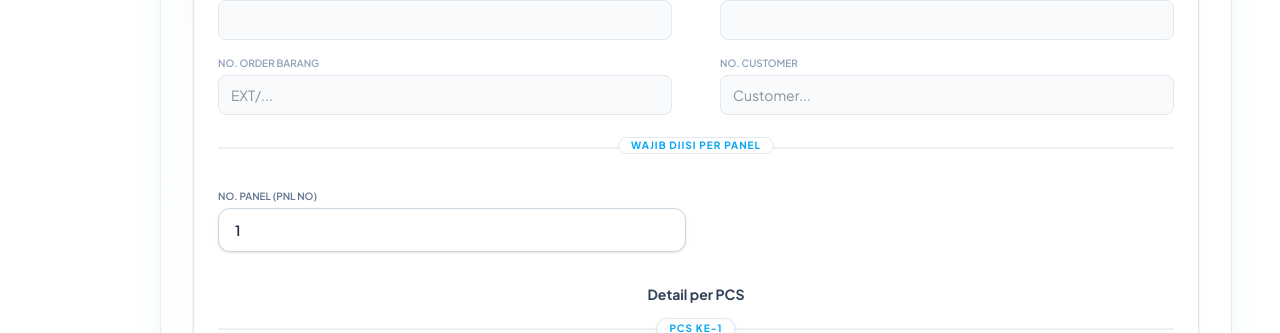
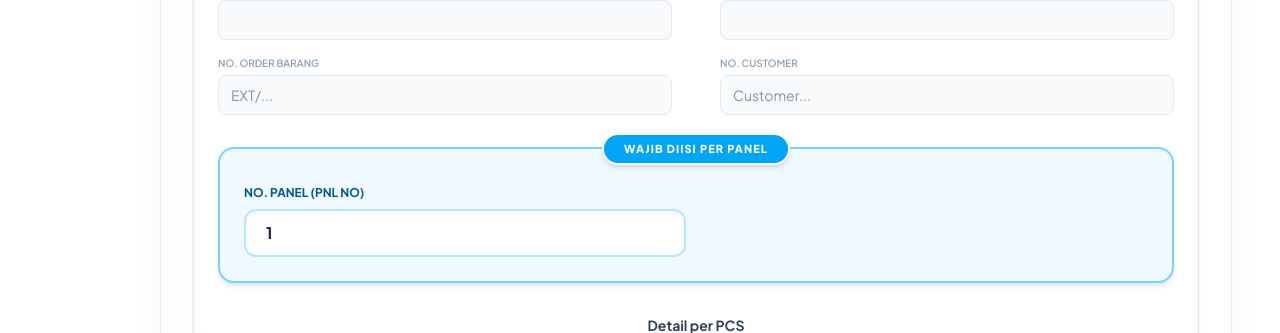
Before and after one commit to itdentelle/dji, a Next.js app: page /input in a window 1280 px wide. Shown: the part 1180-1513 px from the top of the page. Built offline with nearby package versions, Linux system fonts and the light colour scheme; no server answers; the database is empty.

Commit message:
Highlight Wajib Diisi Per Panel section in EmployeeForm

```diff
--- a/components/forms/EmployeeForm.tsx
+++ b/components/forms/EmployeeForm.tsx
@@ -831,15 +831,22 @@ export default function EmployeeForm({ initialData, isEdit }: EmployeeFormProps
           </div>
 
           {/* Data Panel Umum */}
-          <div className="mt-8 pt-6 border-t-2 border-slate-200/60 relative">
-            <div className="absolute -top-3 left-1/2 -translate-x-1/2 bg-white px-3 text-[10px] font-bold text-sky-500 uppercase tracking-widest border border-slate-200 rounded-full">
+          <div className="mt-8 p-6 bg-sky-50 border-2 border-sky-300 rounded-2xl relative shadow-md">
+            <div className="absolute -top-4 left-1/2 -translate-x-1/2 bg-sky-500 px-5 py-1.5 text-[11px] font-black text-white uppercase tracking-widest border-2 border-white rounded-full shadow-md">
               Wajib Diisi Per Panel
             </div>
 
-            <div className="grid grid-cols-1 sm:grid-cols-2 gap-5 mt-4">
-              <div className="flex flex-col gap-1">
-                <label className="text-[10px] font-semibold text-slate-500 uppercase">No. Panel (PNL NO)</label>
-                <input type="text" {...register("panelNo")} className="h-11 px-4 rounded-xl bg-white border border-slate-300 text-sm font-semibold focus:border-sky-400 focus:ring-1 focus:ring-sky-400 outline-none transition-all shadow-sm" placeholder="1, 2, 3..." />
+            <div className="grid grid-cols-1 sm:grid-cols-2 gap-5 mt-3">
+              <div className="flex flex-col gap-2">
+                <label className="text-xs font-bold text-sky-800 uppercase flex items-center gap-2">
+                  No. Panel (PNL NO)
+                </label>
+                <input
+                  type="text"
+                  {...register("panelNo")}
+                  className="h-12 px-5 rounded-xl bg-white border-2 border-sky-200 text-base font-bold text-slate-800 focus:border-sky-500 focus:ring-4 focus:ring-sky-500/20 outline-none transition-all shadow-inner"
+                  placeholder="Misal: 1, 2, 3..."
+                />
                 {errors.panelNo && <span className="text-red-500 text-[10px] font-bold">{errors.panelNo.message}</span>}
               </div>
             </div>
```
